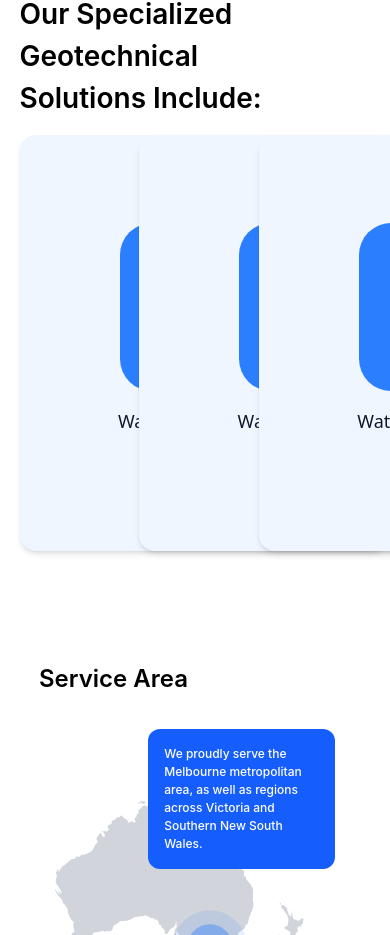
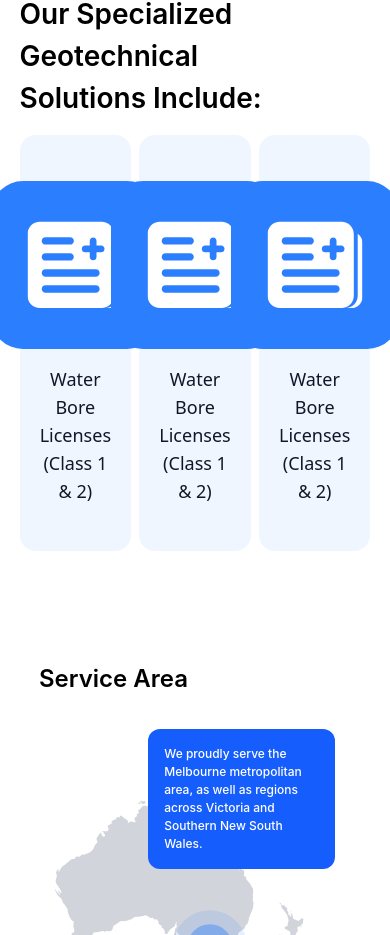
Before and after one commit to tharanga-madurapperuma/statewide-geotechnical_construction-site, a React (Vite) app: page /envDrilling in a window 390 px wide. Shown: the part 1570-2505 px from the top of the page. Built offline with nearby package versions, Linux system fonts and the light colour scheme.

Commit message:
Updated the responsiveness

```diff
--- a/src/components/card-icon-license/CardIconLicense.jsx
+++ b/src/components/card-icon-license/CardIconLicense.jsx
@@ -3,7 +3,7 @@ import React from "react";
 
 const LicenseCard = ({image, title}) => {
   return (
-    <div className="flex flex-col items-center justify-center w-[368px] h-[416px] bg-blue-50 rounded-2xl shadow-md p-4">
+    <div className="flex flex-col items-center justify-center w-full h-[416px] bg-blue-50 rounded-2xl p-4">
       <div className="flex items-center justify-center w-[168px] h-[168px] bg-blue-500 rounded-4xl">
          <img
             src={image}
```
